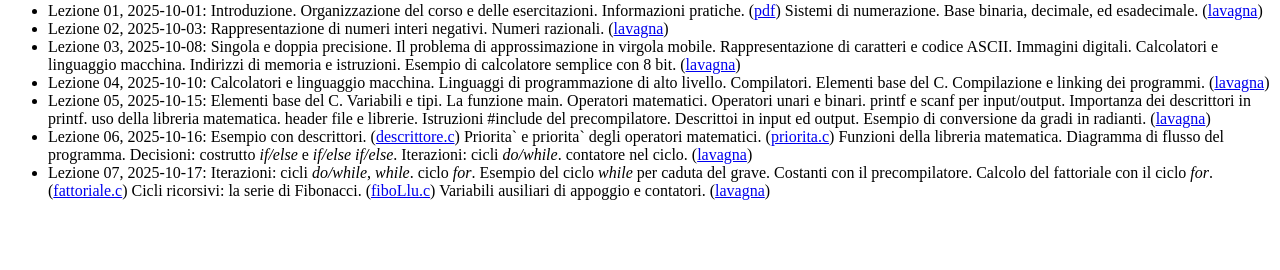
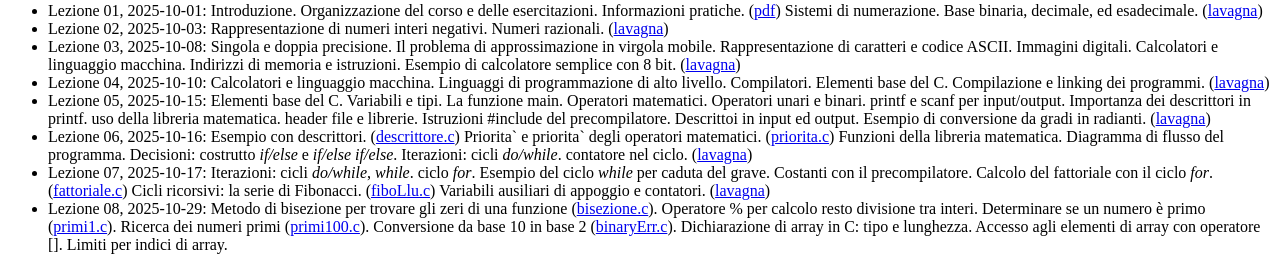
Before and after one commit to rahatlou/labcalc, a PHP site: page /content.php in a window 1280 px wide. Shown: the part 971-1241 px from the top of the page. Before the commit the page ends 1171 px from the top, so only its background shows below. Run offline with PHP 8.4, Linux system fonts and the light colour scheme.

Commit message:
correzione link

```diff
--- a/content.php
+++ b/content.php
@@ -185,7 +185,16 @@ Variabili ausiliari di appoggio e contatori.
 (<a target=blank_ href="https://github.com/rahatlou/labcalc/blob/2025/material/2025-10-17-lezione.pdf">lavagna</a>)
 </li>
 
-
+<li>
+Lezione 08, 2025-10-29:
+Metodo di bisezione per trovare gli zeri di una funzione
+ (<a target=blank_ href="https://github.com/rahatlou/labcalc/blob/2025/material/bisezione.c">bisezione.c</a>).
+Operatore % per calcolo resto divisione tra interi.
+Determinare se un numero è primo (<a target=blank_ href="https://github.com/rahatlou/labcalc/blob/2025/material/primi1.c">primi1.c</a>).
+Ricerca dei numeri primi (<a target=blank_ href="https://github.com/rahatlou/labcalc/blob/2025/material/primi100.c">primi100.c</a>).
+Conversione da base 10 in base 2 (<a target=blank_ href="https://github.com/rahatlou/labcalc/blob/2025/material/binaryErr.c">binaryErr.c</a>).
+Dichiarazione di array in C: tipo e lunghezza. Accesso agli elementi di array con operatore []. Limiti per indici di array.
+</li>
 
 
 <?php
```
